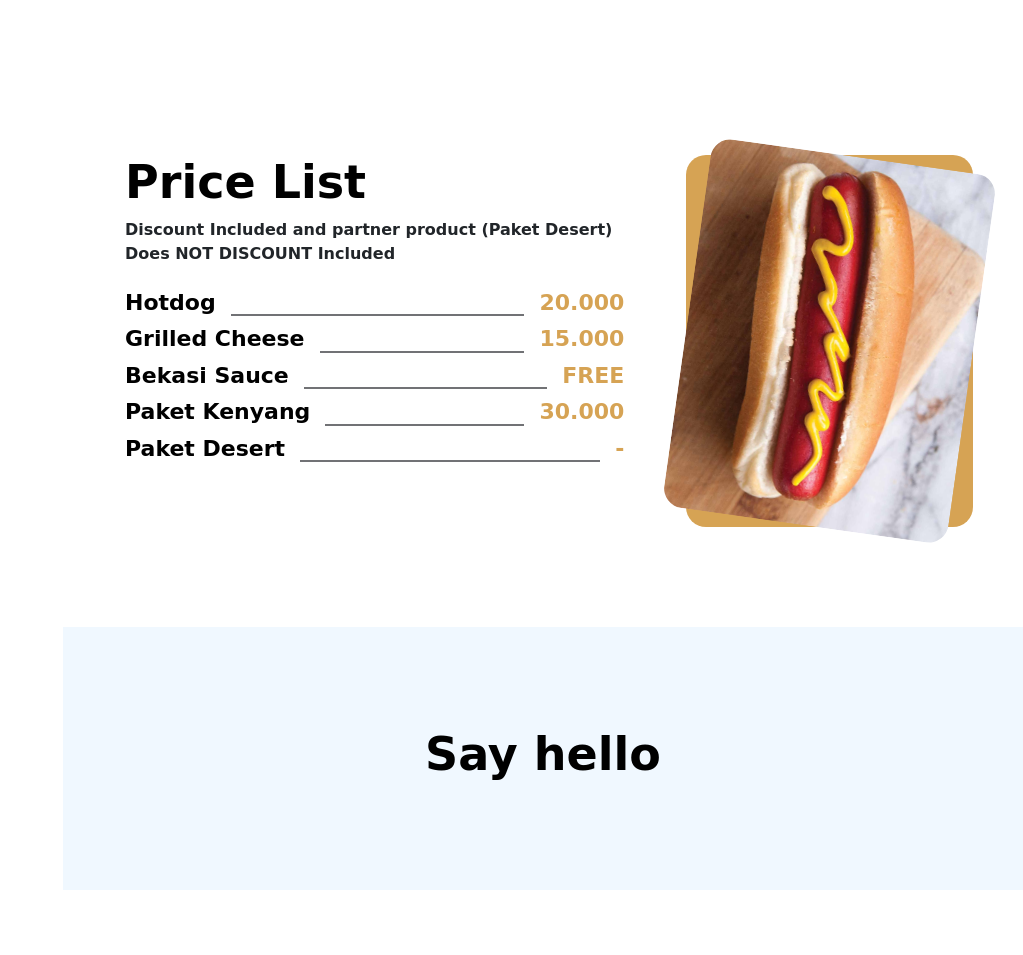
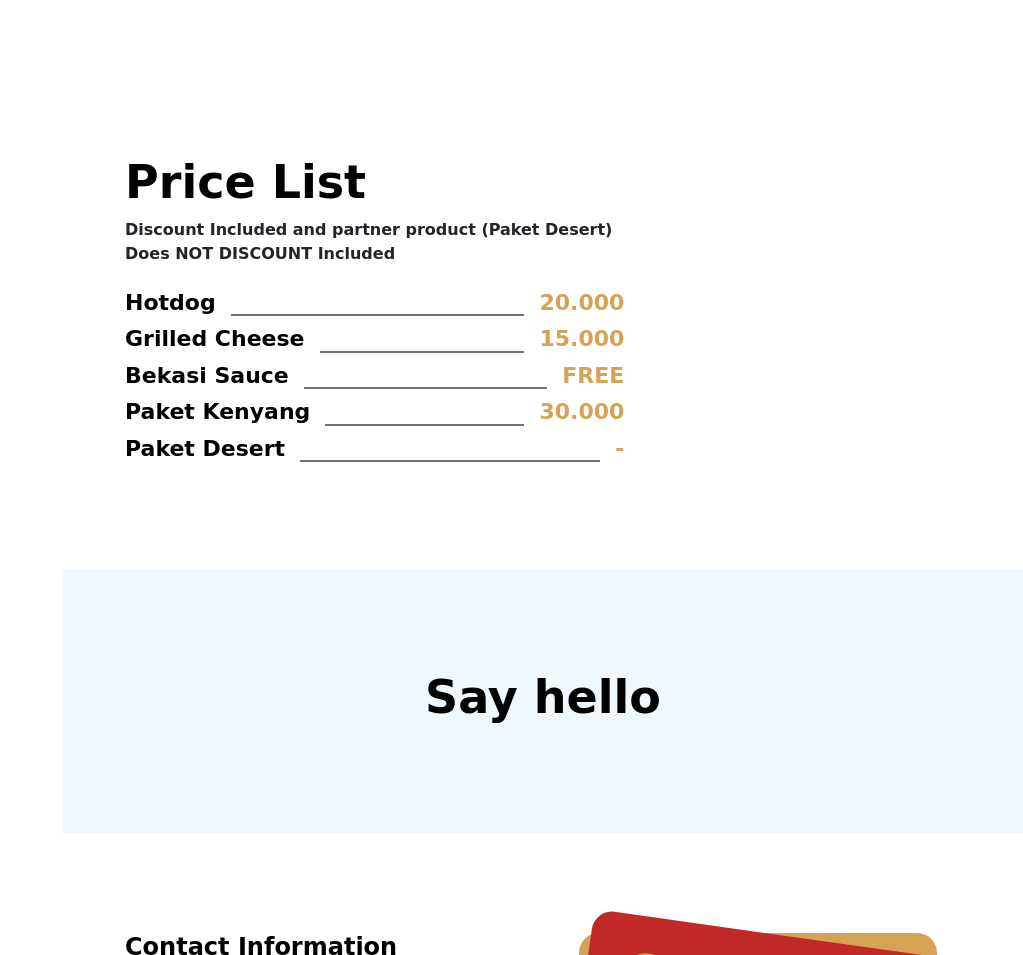
Before and after one commit to Ceced20/OhioJunction.github.io, a plain HTML site: page OhioJunction/index.html in a window 1280 px wide. Shown: the part 3020-3975 px from the top of the page, without its empty margins (257-1280 px from the left). Drawn offline with Linux system fonts and the light colour scheme; a web font is replaced by a local one.

Commit message:
Update index.html

```diff
--- a/OhioJunction/index.html
+++ b/OhioJunction/index.html
@@ -231,7 +231,6 @@
                                             <h6 class="d-flex">
                                                 Hotdog
                                                 <span class="price-list-thumb-divider"></span>
-
                                                 <strong>20.000</strong>
                                             </h6>
                                         </div>
@@ -273,11 +272,6 @@
                                         </div>
                                     </div>
                                 </div>
-
-                                <div class="col-lg-4 col-12 custom-block-bg-overlay-wrap mt-5 mb-5 mb-lg-0 mt-lg-0 pt-3 pt-lg-0">
-                                    <img src="images/ultramen.png" class="custom-block-bg-overlay-image img-fluid" alt="">
-                                </div>
-
                             </div>
                         </div>
                     </section>
```
